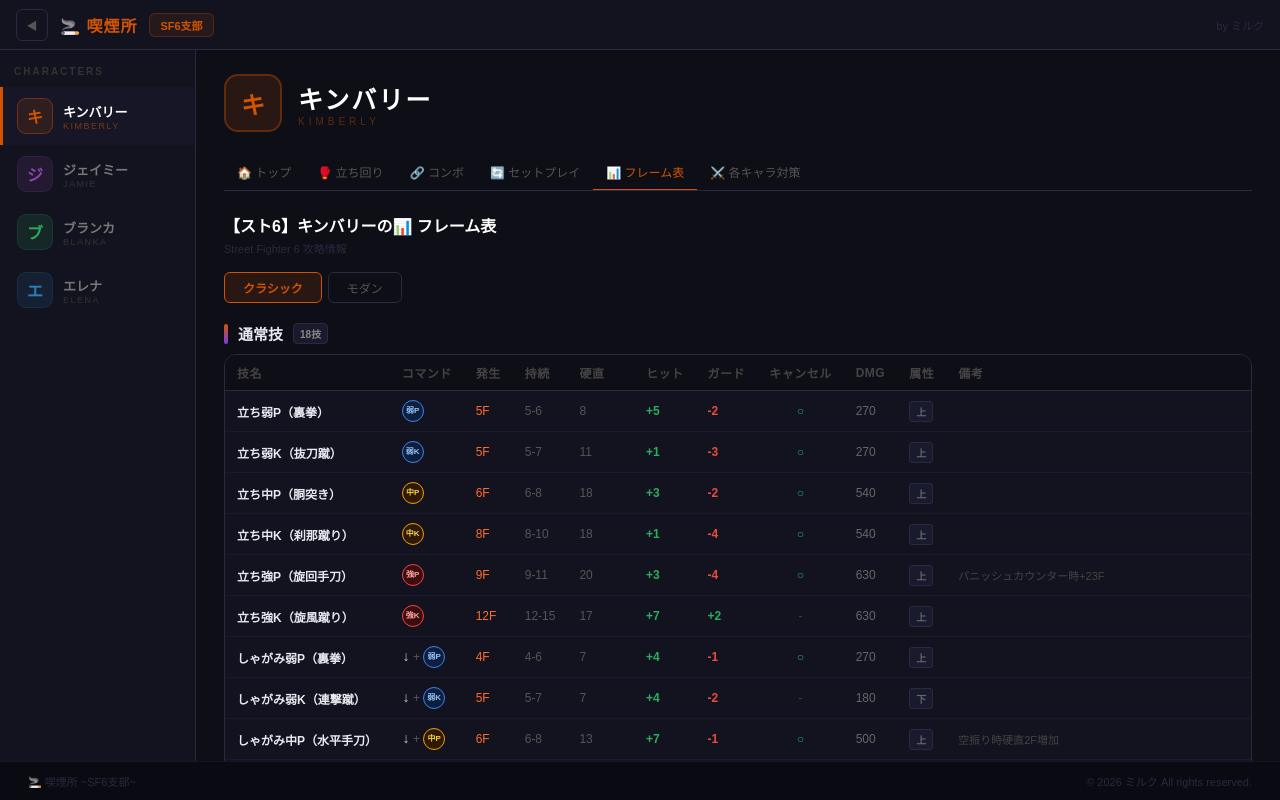
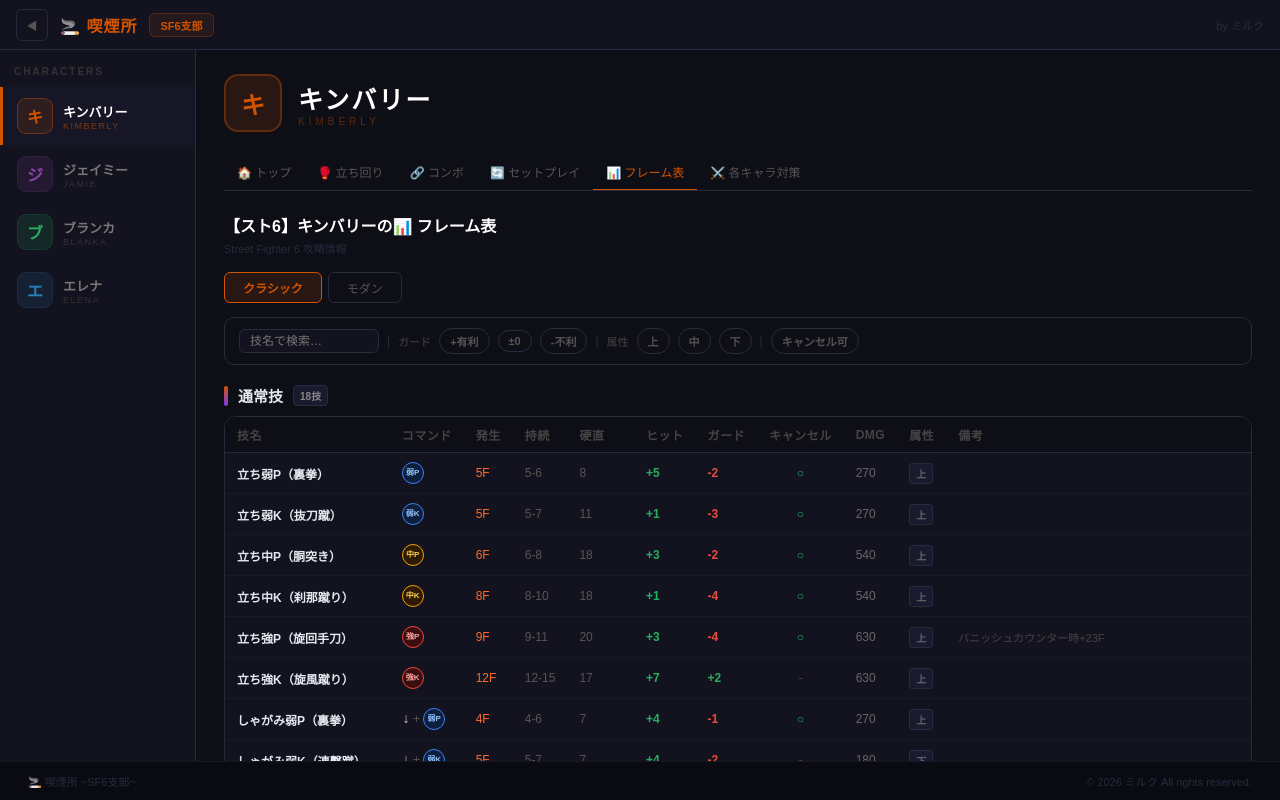
Before and after one commit to milk0530/sf6-kin, a React (Vite) app: page / in a window 1280 px wide. Both pictures are taken after a click on the button "📊 フレーム表". Built offline with nearby package versions, Linux system fonts and the light colour scheme.

Commit message:
条件フィルター

```diff
--- a/src/pages/FramePage.jsx
+++ b/src/pages/FramePage.jsx
@@ -1,24 +1,71 @@
-import { useState } from "react";
+import { useState, useMemo } from "react";
 import CommandRenderer from "../components/ui/CommandRenderer";
+
+const CHIP_BASE = {
+  padding: "4px 10px", borderRadius: 20, fontSize: 11,
+  cursor: "pointer", border: "1px solid #2a2a3e",
+  background: "transparent", color: "#555",
+  fontWeight: 600, transition: "all 0.12s", whiteSpace: "nowrap",
+};
+
+function Chip({ label, active, color = "#ff6b2b", onClick }) {
+  return (
+    <button
+      onClick={onClick}
+      style={{
+        ...CHIP_BASE,
+        border: active ? `1px solid ${color}` : "1px solid #2a2a3e",
+        background: active ? color + "22" : "transparent",
+        color: active ? color : "#555",
+      }}
+    >
+      {label}
+    </button>
+  );
+}
 
 export default function FramePage({ data, char }) {
   const [mode, setMode] = useState("classic");
+  const [search, setSearch] = useState("");
+  const [filterBlock, setFilterBlock] = useState(null); // "+" | "0" | "-"
+  const [filterAttr, setFilterAttr] = useState(null);   // "上" | "中" | "下"
+  const [filterCancel, setFilterCancel] = useState(false);
 
-  const moves = mode === "classic"
+  const color = char?.color ?? "#ff6b2b";
+
+  const allMoves = mode === "classic"
     ? (data.moves ?? [])
     : (data.modernMoves ?? data.moves ?? []);
 
+  const hasFilter = search || filterBlock || filterAttr || filterCancel;
+
+  const filtered = useMemo(() => allMoves.filter(m => {
+    if (search) {
+      const q = search.toLowerCase();
+      if (!m.label?.toLowerCase().includes(q) && !m.note?.toLowerCase().includes(q)) return false;
+    }
+    if (filterBlock) {
+      const s = String(m.onBlock ?? "");
+      if (filterBlock === "+" && !s.startsWith("+")) return false;
+      if (filterBlock === "0" && s !== "0") return false;
+      if (filterBlock === "-" && !s.startsWith("-")) return false;
+    }
+    if (filterAttr && !(m.attribute ?? "").includes(filterAttr)) return false;
+    if (filterCancel && m.cancel !== "○") return false;
+    return true;
+  }), [allMoves, search, filterBlock, filterAttr, filterCancel]);
+
   // group別に分類（定義順を保持）
-  const groupOrder = [];
-  const groupMap = {};
-  moves.forEach(m => {
-    const g = m.group ?? "その他";
-    if (!groupMap[g]) {
-      groupMap[g] = [];
-      groupOrder.push(g);
-    }
-    groupMap[g].push(m);
-  });
+  const { groupOrder, groupMap } = useMemo(() => {
+    const order = [];
+    const map = {};
+    filtered.forEach(m => {
+      const g = m.group ?? "その他";
+      if (!map[g]) { map[g] = []; order.push(g); }
+      map[g].push(m);
+    });
+    return { groupOrder: order, groupMap: map };
+  }, [filtered]);
 
   const advantageColor = val => {
     const s = String(val);
@@ -30,12 +77,17 @@ export default function FramePage({ data, char }) {
 
   const HEADERS = ["技名", "コマンド", "発生", "持続", "硬直", "ヒット", "ガード", "キャンセル", "DMG", "属性", "備考"];
 
-  const color = char?.color ?? "#ff6b2b";
+  const clearFilters = () => {
+    setSearch(""); setFilterBlock(null); setFilterAttr(null); setFilterCancel(false);
+  };
+
+  const toggleBlock = v => setFilterBlock(prev => prev === v ? null : v);
+  const toggleAttr  = v => setFilterAttr(prev  => prev === v ? null : v);
 
   return (
     <div>
       {/* モード切り替え */}
-      <div style={{ display: "flex", gap: 6, marginBottom: 20 }}>
+      <div style={{ display: "flex", gap: 6, marginBottom: 14 }}>
         {[["classic", "クラシック"], ["modern", "モダン"]].map(([key, label]) => {
           const active = mode === key;
           return (
@@ -43,15 +95,11 @@ export default function FramePage({ data, char }) {
               key={key}
               onClick={() => setMode(key)}
               style={{
-                padding: "6px 18px",
-                borderRadius: 6,
+                padding: "6px 18px", borderRadius: 6, fontSize: 12, cursor: "pointer",
                 border: active ? `1px solid ${color}` : "1px solid #2a2a3e",
                 background: active ? color + "22" : "transparent",
                 color: active ? color : "#555",
-                fontWeight: active ? 700 : 400,
-                fontSize: 12,
-                cursor: "pointer",
-                transition: "all 0.15s",
+                fontWeight: active ? 700 : 400, transition: "all 0.15s",
               }}
             >
               {label}
@@ -60,22 +108,83 @@ export default function FramePage({ data, char }) {
         })}
       </div>
 
-      {moves.length === 0 ? (
+      {/* フィルタバー */}
+      <div style={{
+        display: "flex", flexWrap: "wrap", alignItems: "center", gap: 8,
+        padding: "10px 14px", marginBottom: 20,
+        background: "#0e0e16", border: "1px solid #2a2a3e", borderRadius: 10,
+      }}>
+        {/* テキスト検索 */}
+        <input
+          value={search}
+          onChange={e => setSearch(e.target.value)}
+          placeholder="技名で検索…"
+          style={{
+            background: "#13131f", border: "1px solid #2a2a3e", borderRadius: 6,
+            color: "#e8e8f0", fontSize: 12, padding: "4px 10px",
+            outline: "none", width: 140,
+          }}
+        />
+
+        <span style={{ color: "#2a2a3e", fontSize: 12 }}>|</span>
+
+        {/* ガード時有利 */}
+        <span style={{ color: "#444", fontSize: 11 }}>ガード</span>
+        <Chip label="+有利" active={filterBlock === "+"} color="#27ae60" onClick={() => toggleBlock("+")} />
+        <Chip label="±0" active={filterBlock === "0"} color="#888" onClick={() => toggleBlock("0")} />
+        <Chip label="-不利" active={filterBlock === "-"} color="#e74c3c" onClick={() => toggleBlock("-")} />
+
+        <span style={{ color: "#2a2a3e", fontSize: 12 }}>|</span>
+
+        {/* 属性 */}
+        <span style={{ color: "#444", fontSize: 11 }}>属性</span>
+        {["上", "中", "下"].map(a => (
+          <Chip key={a} label={a} active={filterAttr === a} onClick={() => toggleAttr(a)} />
+        ))}
+
+        <span style={{ color: "#2a2a3e", fontSize: 12 }}>|</span>
+
+        {/* キャンセル可 */}
+        <Chip label="キャンセル可" active={filterCancel} color="#27ae60" onClick={() => setFilterCancel(p => !p)} />
+
+        {/* クリアボタン */}
+        {hasFilter && (
+          <button
+            onClick={clearFilters}
+            style={{
+              ...CHIP_BASE, marginLeft: "auto",
+              border: "1px solid #444", color: "#666",
+            }}
+          >
+            × クリア
+          </button>
+        )}
+
+        {/* ヒット数 */}
+        {hasFilter && (
+          <span style={{ color: "#555", fontSize: 11, whiteSpace: "nowrap" }}>
+            {filtered.length}件
+          </span>
+        )}
+      </div>
+
+      {/* テーブル */}
+      {allMoves.length === 0 ? (
         <div style={{ color: "#333", padding: "48px 0", textAlign: "center", fontSize: 13 }}>
           フレームデータなし
+        </div>
+      ) : filtered.length === 0 ? (
+        <div style={{ color: "#444", padding: "48px 0", textAlign: "center", fontSize: 13 }}>
+          条件に一致する技がありません
         </div>
       ) : (
         <div style={{ display: "flex", flexDirection: "column", gap: 32 }}>
           {groupOrder.map(group => (
             <div key={group}>
-              <h3 style={{
-                display: "flex", alignItems: "center", gap: 10,
-                marginBottom: 10, marginTop: 0,
-              }}>
+              <h3 style={{ display: "flex", alignItems: "center", gap: 10, marginBottom: 10, marginTop: 0 }}>
                 <span style={{
-                  width: 4, height: 20, borderRadius: 2,
+                  width: 4, height: 20, borderRadius: 2, flexShrink: 0,
                   background: `linear-gradient(to bottom, ${color}, #7c3aed)`,
-                  flexShrink: 0,
                 }} />
                 <span style={{ fontSize: 15, fontWeight: 700, color: "#e8e8f0" }}>{group}</span>
                 <span style={{
@@ -117,7 +226,7 @@ export default function FramePage({ data, char }) {
                         </td>
                         <td style={{ padding: "9px 12px", color: "#555", whiteSpace: "nowrap" }}>{m.active ?? "-"}</td>
                         <td style={{ padding: "9px 12px", color: "#555", whiteSpace: "nowrap" }}>{m.recovery ?? "-"}</td>
-                        <td style={{ padding: "9px 12px", color: advantageColor(m.onHit), fontWeight: 700, whiteSpace: "nowrap" }}>{m.onHit}</td>
+                        <td style={{ padding: "9px 12px", color: advantageColor(m.onHit),   fontWeight: 700, whiteSpace: "nowrap" }}>{m.onHit}</td>
                         <td style={{ padding: "9px 12px", color: advantageColor(m.onBlock), fontWeight: 700, whiteSpace: "nowrap" }}>{m.onBlock}</td>
                         <td style={{ padding: "9px 12px", color: m.cancel === "○" ? "#27ae60" : "#444", textAlign: "center", whiteSpace: "nowrap" }}>{m.cancel ?? "-"}</td>
                         <td style={{ padding: "9px 12px", color: "#666", whiteSpace: "nowrap" }}>{m.damage ?? "-"}</td>
```
